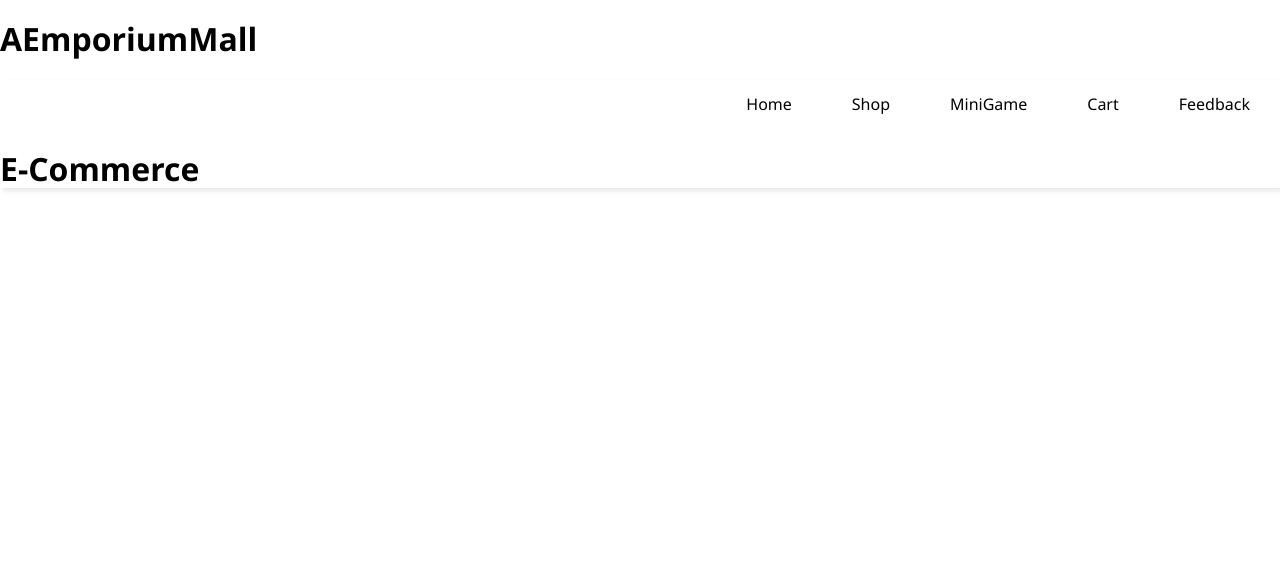
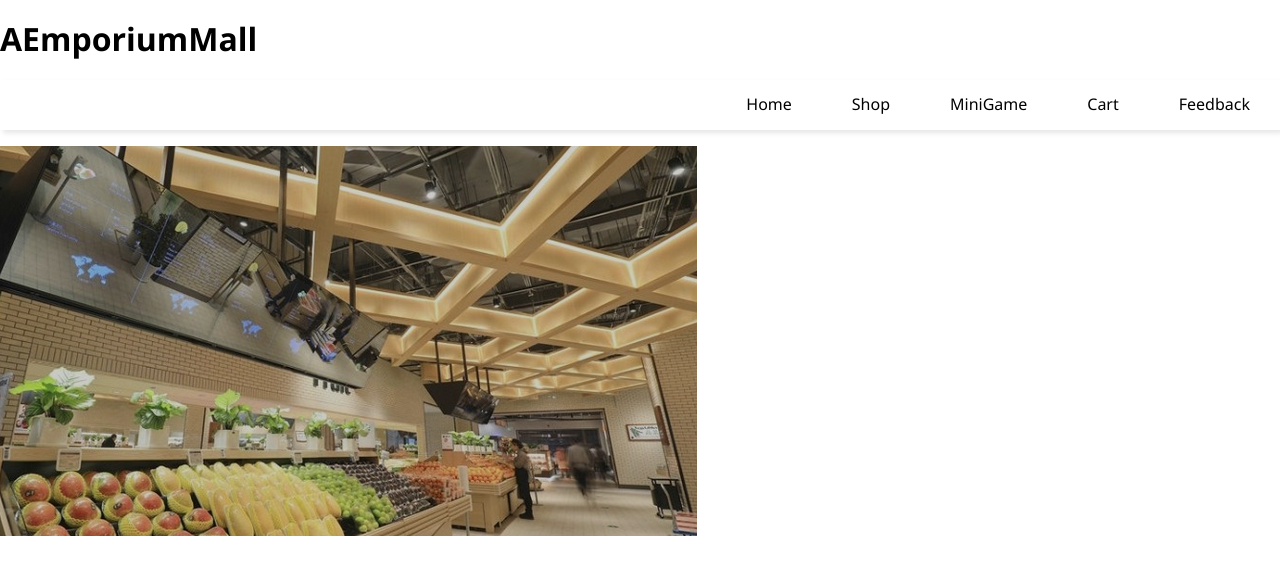
Before and after one commit to edisonchew/FED_Assignment2, a plain HTML site: page Index.html in a window 1280 px wide. Drawn offline with Linux system fonts and the light colour scheme.

Commit message:
Index.html

```diff
--- a/Index.html
+++ b/Index.html
@@ -18,11 +18,17 @@
                 <li><a href="Cart.html">Cart</a></li>
                 <li><a href="Feedback.html">Feedback</a></li>
             </ul>
-
-            <h1>E-Commerce</h1>
         </nav>
 
-        <div class="welcomeBorder">
+        <section id="online-website" class="e-commerce">
+            <div class="conatiner">
+                <div class="row">
+                    <div class="e-commerce">
+                        <img src="Images/eCommerce.png" alt="">
+                    </div>
+                </div>
+            </div>
+        </section>
 
         </div>
     </body>
```
